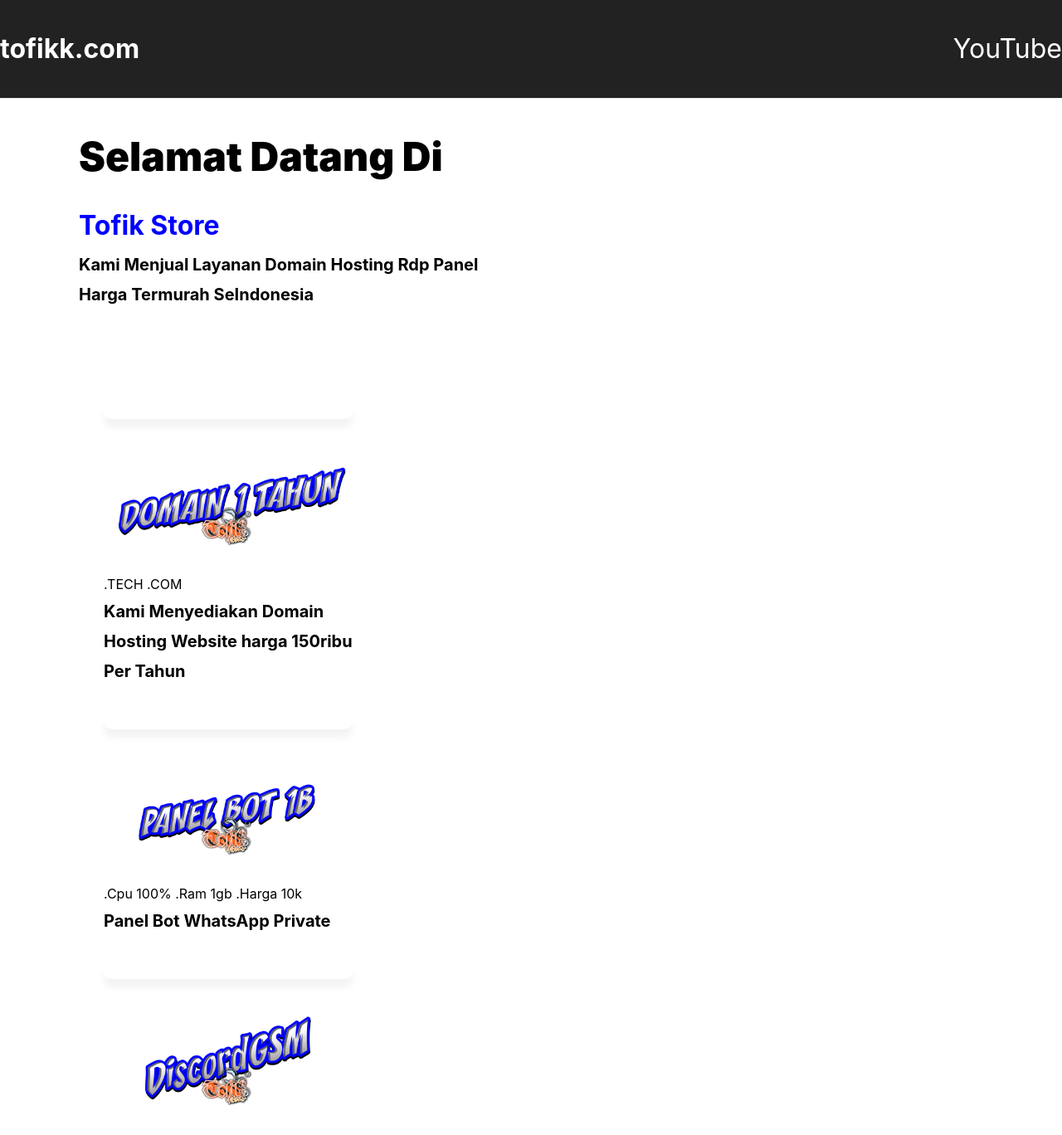
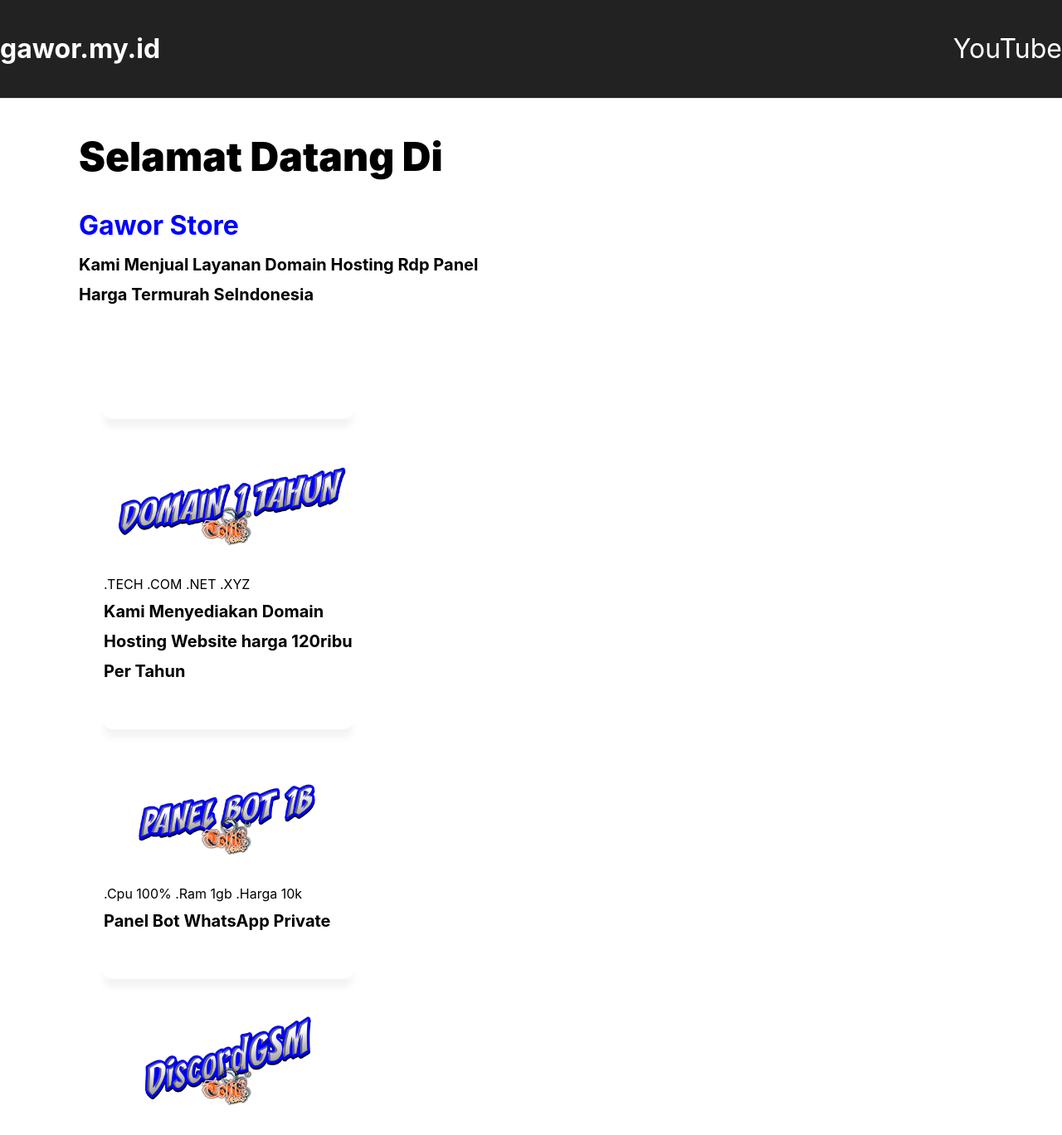
Before and after one commit to TofikXGawor/store, a plain HTML site: page index.html in a window 1280 px wide. Shown: the top 1368 px of the page at 83% size. Drawn offline with Linux system fonts and the light colour scheme.

Commit message:
Add files via upload

```diff
--- a/index.html
+++ b/index.html
@@ -5,7 +5,7 @@
     <meta charset="UTF-8">
     <meta http-equiv="X-UA-Compatible" content="IE=edge">
     <meta name="viewport" content="width=device-width, initial-scale=1.0">
-    <title>Tofik</title>
+    <title>gawor</title>
     <link rel="stylesheet" href="style.css">
 </head>
 
@@ -14,7 +14,7 @@
 
     <header class="header">
         <nav class="navbar">
-            <a href="#" class="nav-logo">tofikk.com</a>
+            <a href="#" class="nav-logo">gawor.my.id</a>
             <ul class="nav-menu">
                 <li class="nav-item">
                     <a href="https://youtube.com/@taja-gc8po?si=s-44WDd_Bl8agiqP" class="nav-link">YouTube</a>
@@ -34,7 +34,7 @@
         <div class="left">
 
           <h1 class="h1">Selamat Datang Di</b><br>
-          <h1 style="color:blue;">Tofik Store</h1>
+          <h1 style="color:blue;">Gawor Store</h1>
 
 
           </h1>
@@ -67,8 +67,8 @@
           <!-- Terpisah -->
           <div class="blog-card-group">
               <img src="./foto.png" alt="Test" width="300"
-              <h4>.TECH .COM<h4></button>
-              <h3><a href="https://wa.link/qcf11m" class="h3"> Kami Menyediakan Domain Hosting Website  harga 150ribu Per Tahun</a></h3>
+              <h4>.TECH .COM .NET .XYZ<h4></button>
+              <h3><a href="https://wa.link/qcf11m" class="h3"> Kami Menyediakan Domain Hosting Website  harga 120ribu Per Tahun</a></h3>
               <div class="blog-card">
               </div>
 
@@ -153,7 +153,7 @@ SSD/NVMe Disk</a></h3>
           </div>
 
         </div>
-<h1 style="color:blue;">Tofik Store</h1>
+<h1 style="color:blue;">Gawor Store</h1>
       </div>
 
     </div>
@@ -161,7 +161,7 @@ SSD/NVMe Disk</a></h3>
   </main>
   </footer>
 
-<h1 style="color:red;">tofikk.com</h1>
+<h1 style="color:red;">e</h1>
   <script src="script.js"></script>
 </body>
 
```
